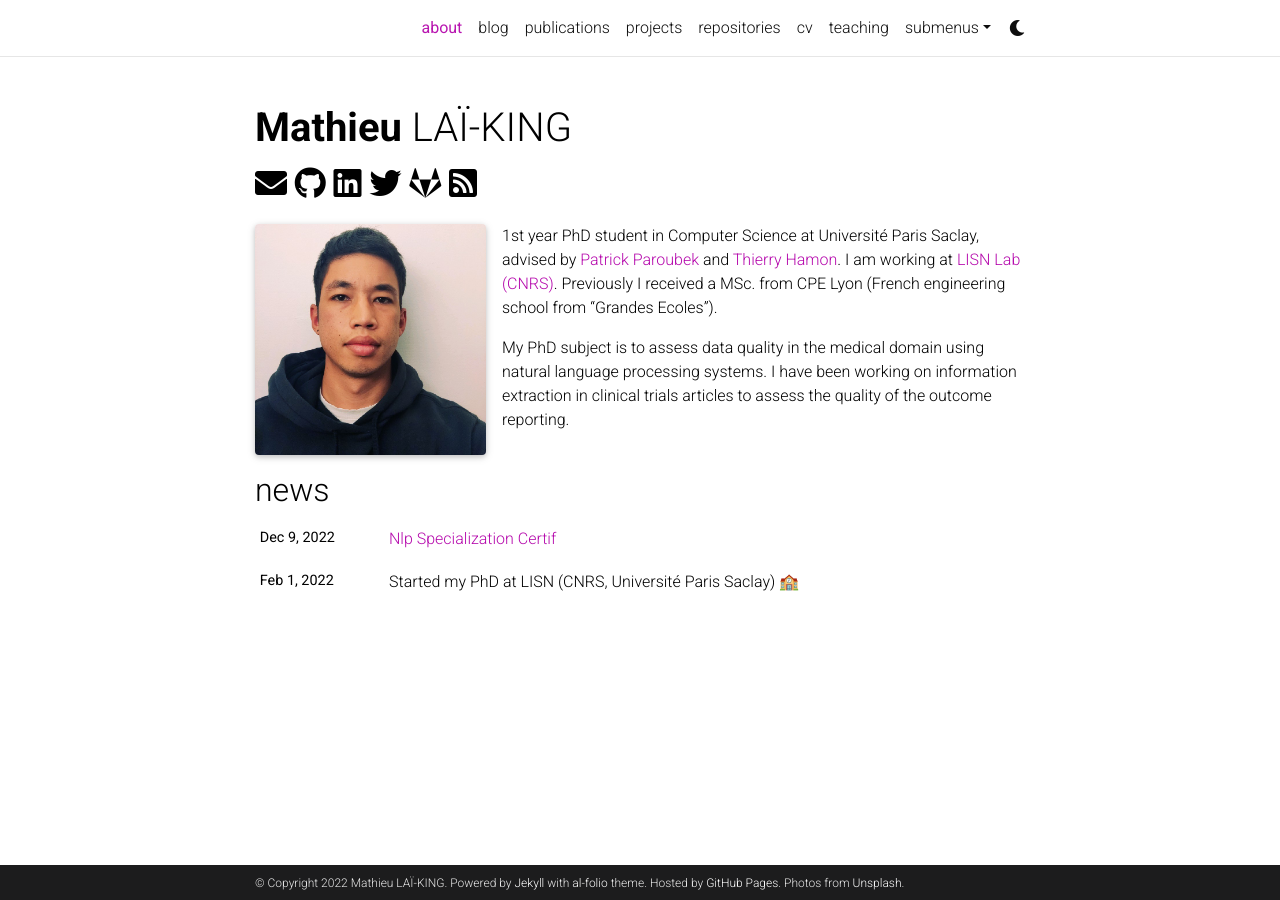
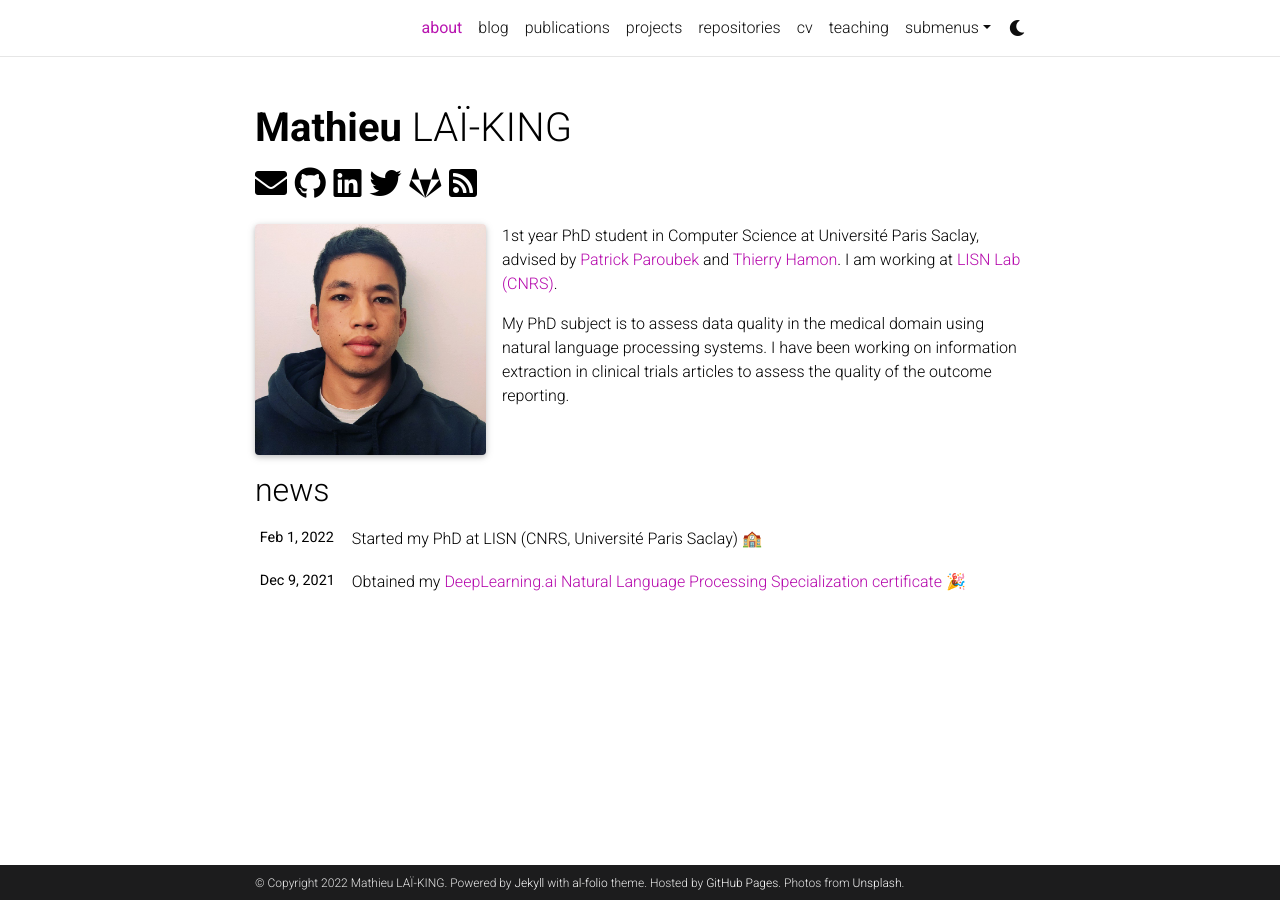
Before and after one commit to mathieulaiking/mathieulaiking.github.io, a Jekyll site: the page built from _pages/about.md, in a window 1280 px wide. Built offline with Jekyll 4.4.1, drawn with Linux system fonts in a browser that asks for light colours; full-size pictures stand in for the smaller copies a plugin makes; emoji names are drawn with the system emoji font; comment, search, counter and statistics services are not loaded; a style sheet for code colours, icons or effects is not loaded.

Commit message:
changed about page

```diff
--- a/_news/nlp-specialization-certif.md
+++ b/_news/nlp-specialization-certif.md
@@ -1,7 +1,7 @@
 ---
 layout: post
-date: 2022-12-09 16:11:00-0400
-inline: false
+date: 2021-12-09 16:11:00-0400
+inline: true
 ---
 
 Obtained my [DeepLearning.ai Natural Language Processing Specialization certificate](https://www.coursera.org/account/accomplishments/specialization/certificate/ERQGQXC4J9ED) :tada:
--- a/_pages/about.md
+++ b/_pages/about.md
@@ -16,7 +16,6 @@ social: true  # includes social icons at the bottom of the page
 ---
 
 1st year PhD student in Computer Science at Université Paris Saclay, advised by [Patrick Paroubek](https://perso.limsi.fr/pap/) and [Thierry Hamon](https://perso.limsi.fr/hamon/). I am working at [LISN Lab (CNRS)](https://www.lisn.fr/).
-Previously I received a MSc. from CPE Lyon (French engineering school from "Grandes Ecoles").
 
 My PhD subject is to assess data quality in the medical domain using natural language processing systems. I have been working on information extraction in clinical trials articles to assess the quality of the outcome reporting.
 
```
